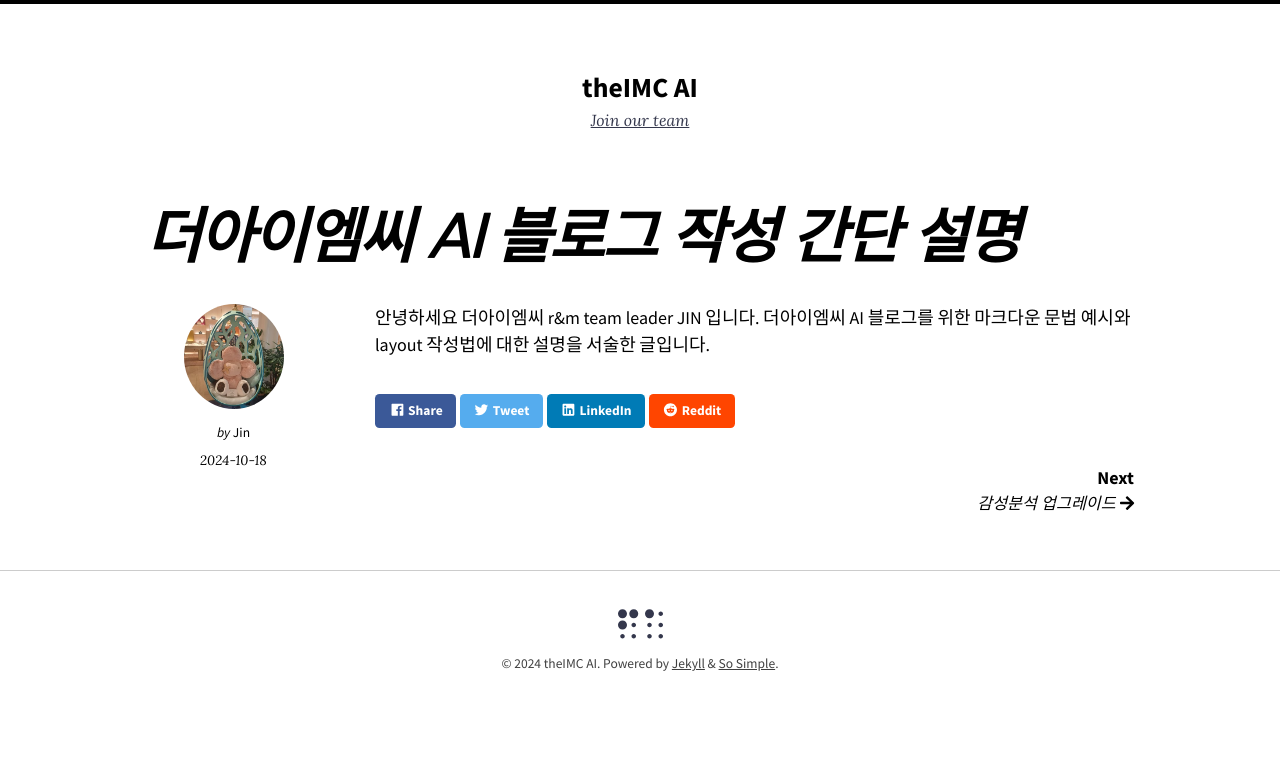
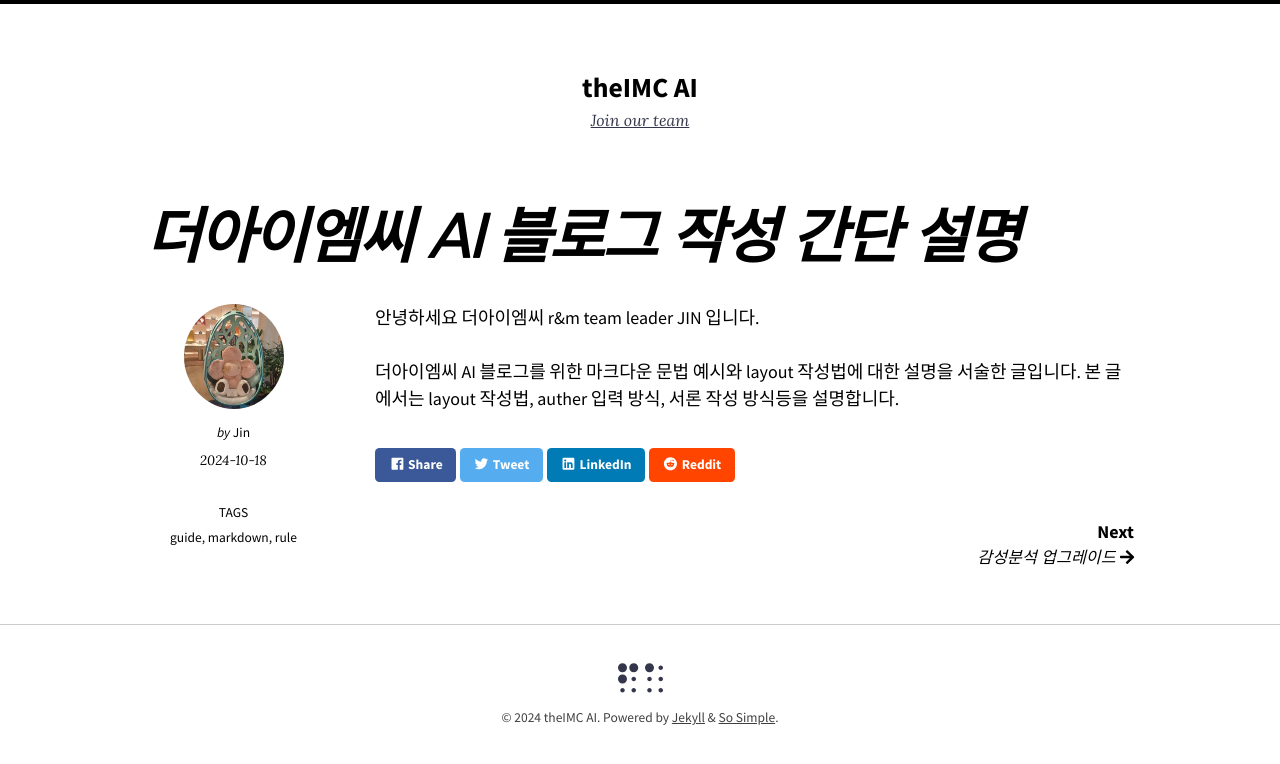
Before and after one commit to hjjson/hjjson.github.io, a Jekyll site: the page built from _posts/2024-10-18-guide-for-blog-write.markdown, in a window 1280 px wide. Shown: the top 764 px of the page. Built offline with Jekyll 4.4.1, drawn with Linux system fonts in a browser that asks for light colours; nearby versions of some CDN libraries.

Commit message:
Update 2024-10-18-guide-for-blog-write.markdown

```diff
--- a/_posts/2024-10-18-guide-for-blog-write.markdown
+++ b/_posts/2024-10-18-guide-for-blog-write.markdown
@@ -4,8 +4,13 @@ title:  더아이엠씨 AI 블로그 작성 간단 설명
 date:   2024-10-18 10:41:26 +0900
 author: Jin
 excerpt_separator: "<!--more-->"
+tags:
+    - guide
+    - markdown
+    - rule
 ---
 
 안녕하세요 더아이엠씨 r&m team leader JIN 입니다.
-더아이엠씨 AI 블로그를 위한 마크다운 문법 예시와 layout 작성법에 대한 설명을 서술한 글입니다.
+
+더아이엠씨 AI 블로그를 위한 마크다운 문법 예시와 layout 작성법에 대한 설명을 서술한 글입니다. 본 글에서는 layout 작성법, auther 입력 방식, 서론 작성 방식등을 설명합니다.
 <!--more-->
```
